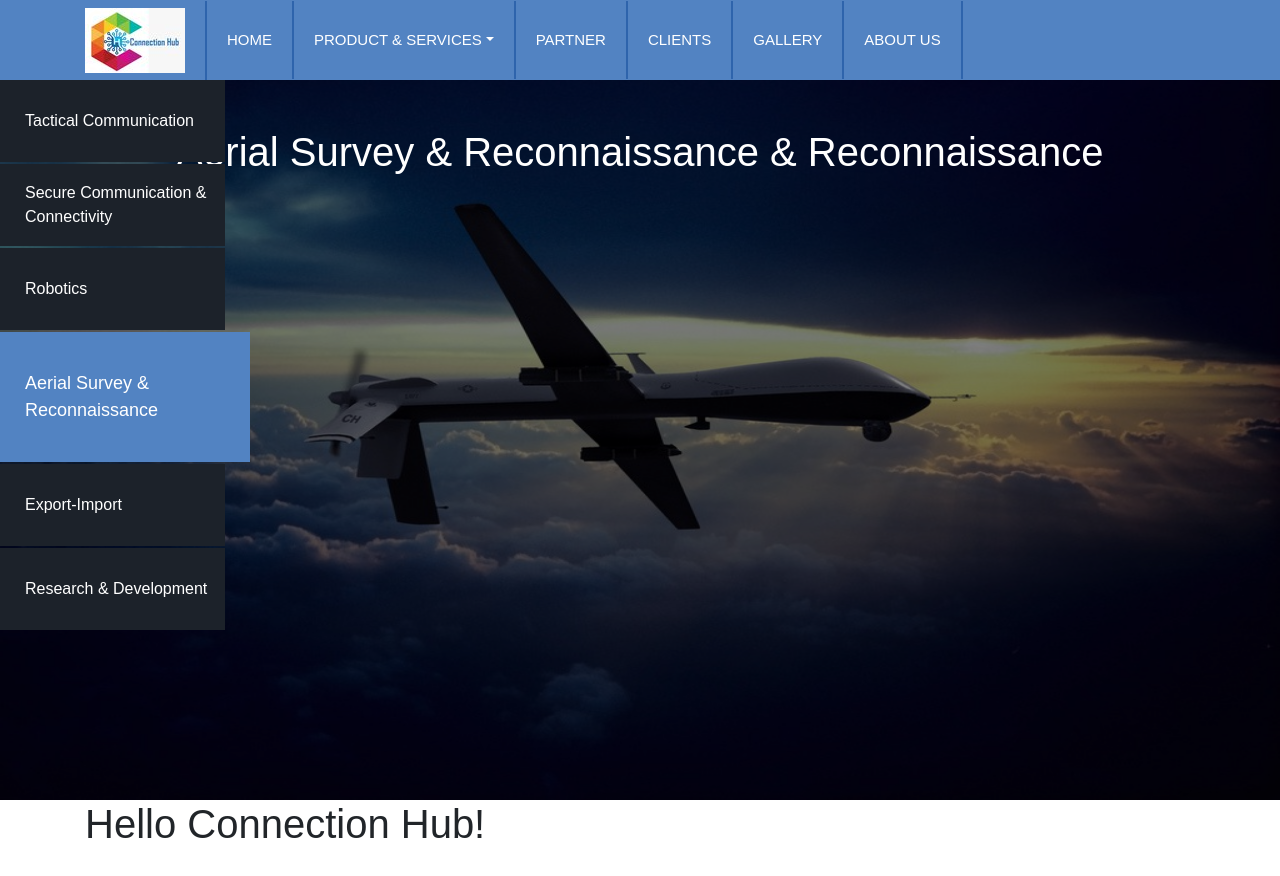
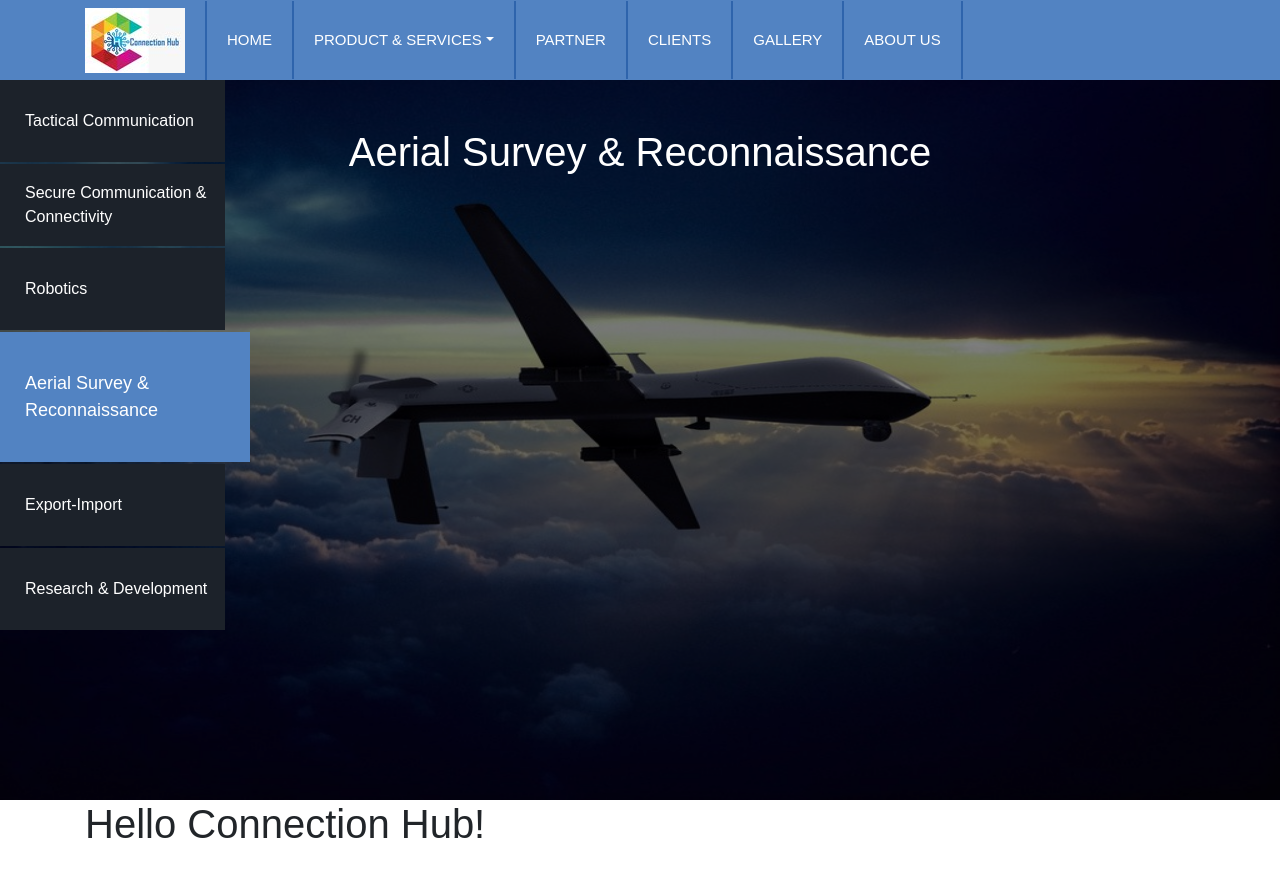
Before and after one commit to zhasan0/connectionhub, a plain HTML site: page index.html in a window 1280 px wide. Both pictures are taken after a click on the element "Aerial Survey & Reconnaissance". Shown: the top 876 px of the page. Drawn offline with nearby package versions, Linux system fonts and the light colour scheme.

Commit message:
Update index.html

```diff
--- a/index.html
+++ b/index.html
@@ -109,7 +109,7 @@
             <img src="images/services/survey.jpeg" alt="Slideshow image Four" class="img-fluid">
             <!-- content here -->
             <div class="service_details">
-              <h1 class="mt-5">Aerial Survey & Reconnaissance & Reconnaissance</h1>
+              <h1 class="mt-5">Aerial Survey & Reconnaissance</h1>
             </div>
           </div>
         </div>
```
